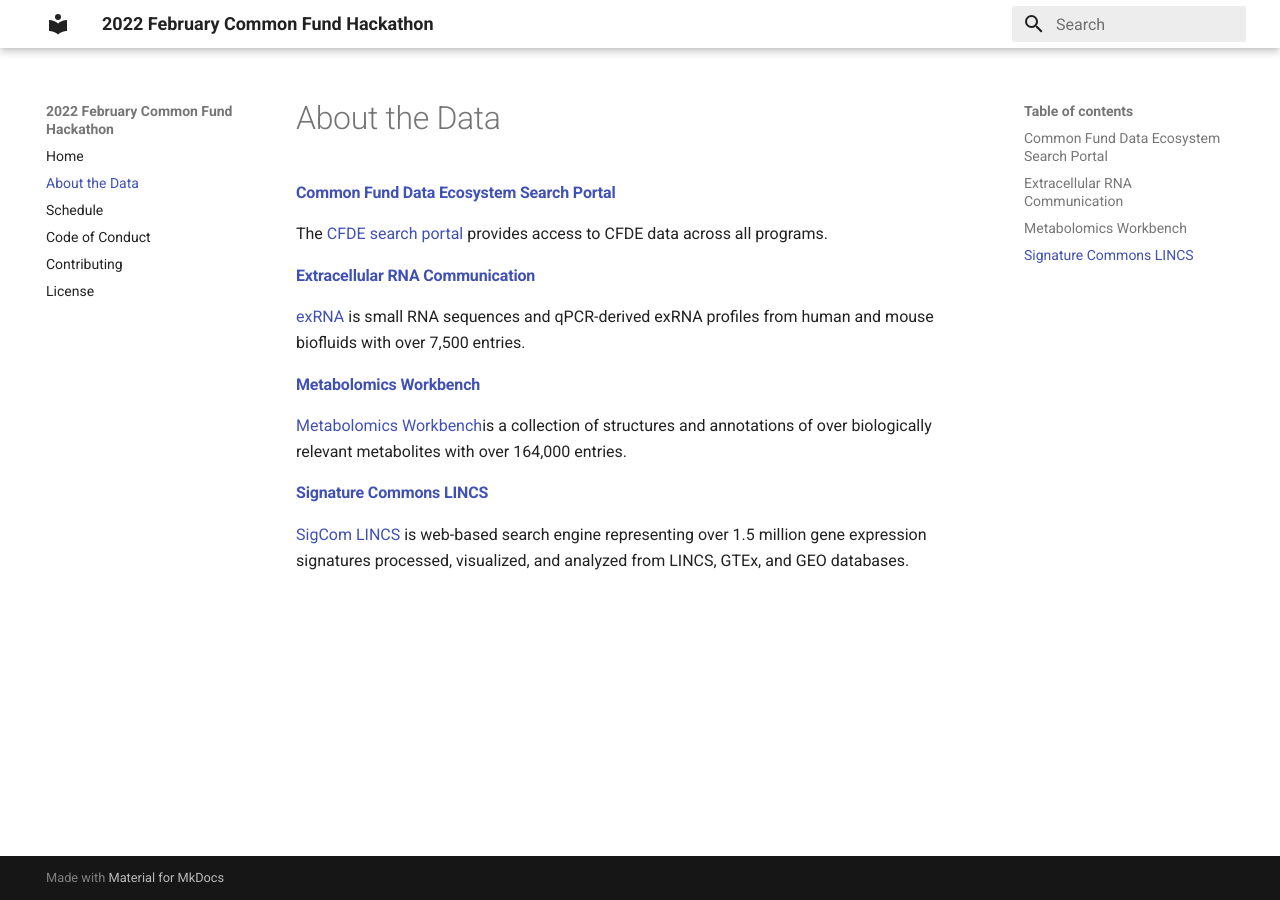
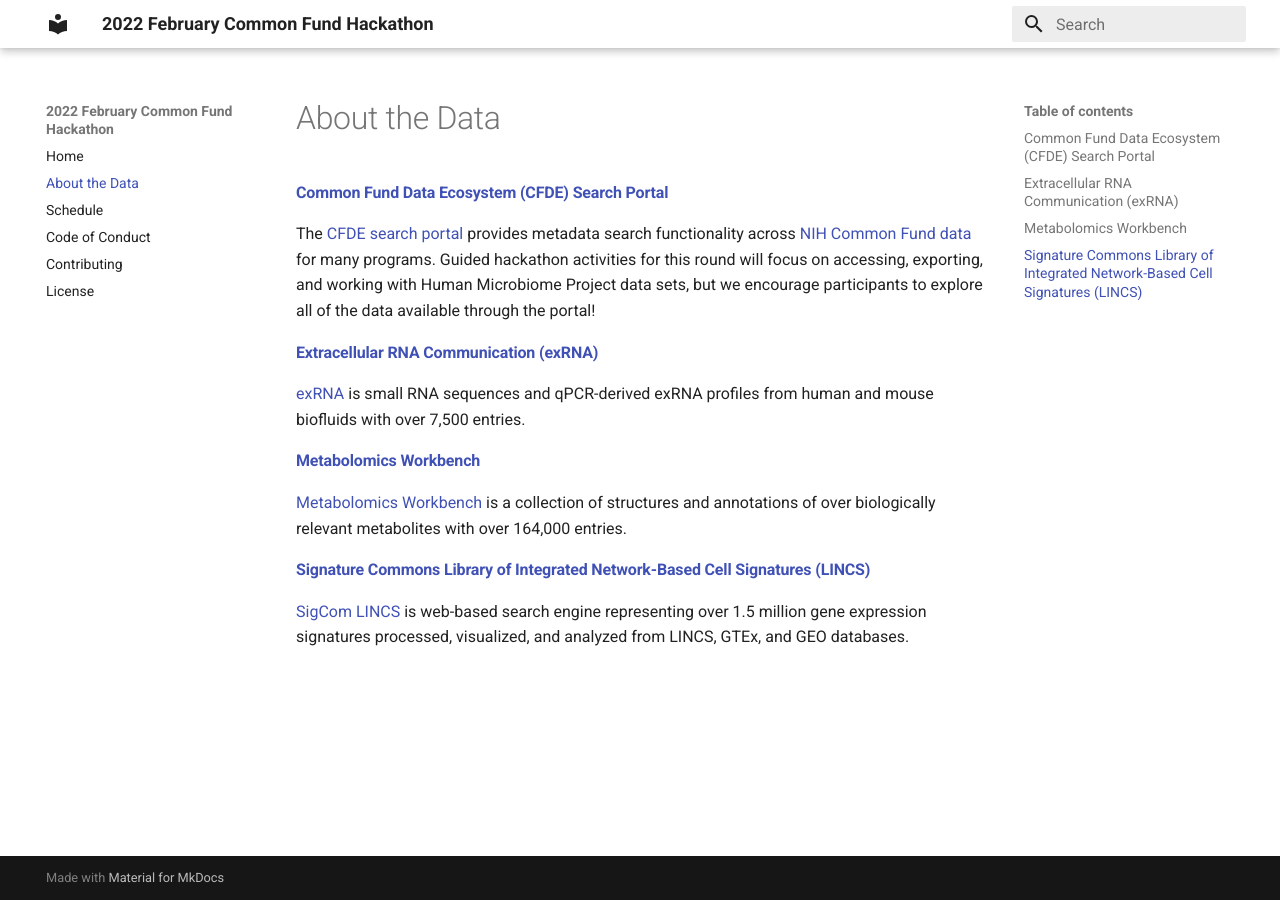
Before and after one commit to nih-cfde/2022-feb-hackathon, an MkDocs documentation site: the page built from docs/about.md, in a window 1280 px wide. Built offline with MkDocs 1.6.1 and Material for MkDocs 9.7.7, drawn with Linux system fonts in a browser that asks for light colours.

Commit message:
Update "about these data sets" page with focused HMP description for portal. (#7)
* adding cfde text on portal data and fix typo

* upd with HMP limited, data foo

* add enthusiasm

* wording

Co-authored-by: jessicalumian <jessica.mizzi@gmail.com>

```diff
--- a/docs/about.md
+++ b/docs/about.md
@@ -1,15 +1,21 @@
-#### [Common Fund Data Ecosystem Search Portal](https://app.nih-cfde.org/)
+#### [Common Fund Data Ecosystem (CFDE) Search Portal](https://app.nih-cfde.org/)
 
-The [CFDE search portal](https://app.nih-cfde.org/) provides access to CFDE data across all programs.
+The [CFDE search portal](https://app.nih-cfde.org/) provides metadata
+search functionality across
+[NIH Common Fund data](https://commonfund.nih.gov/) for many
+programs. Guided hackathon activities for this round will focus on
+accessing, exporting, and working with Human Microbiome Project data
+sets, but we encourage participants to explore all of the data available
+through the portal!
 
-#### [Extracellular RNA Communication](https://exrna-atlas.org/)
+#### [Extracellular RNA Communication (exRNA)](https://exrna-atlas.org/)
 
 [exRNA](https://exrna-atlas.org/) is small RNA sequences and qPCR-derived exRNA profiles from human and mouse biofluids with over 7,500 entries.
 
 #### [Metabolomics Workbench](https://www.metabolomicsworkbench.org/)
 
-[Metabolomics Workbench](https://www.metabolomicsworkbench.org/)is a collection of structures and annotations of over biologically relevant metabolites with over 164,000 entries.
+[Metabolomics Workbench](https://www.metabolomicsworkbench.org/) is a collection of structures and annotations of over biologically relevant metabolites with over 164,000 entries.
 
-#### [Signature Commons LINCS](https://maayanlab.cloud/sigcom-lincs/#/SignatureSearch/UpDown)
+#### [Signature Commons Library of Integrated Network-Based Cell Signatures (LINCS)](https://maayanlab.cloud/sigcom-lincs/#/SignatureSearch/UpDown)
 
 [SigCom LINCS](https://maayanlab.cloud/sigcom-lincs/#/SignatureSearch/UpDown) is web-based search engine representing over 1.5 million gene expression signatures processed, visualized, and analyzed from LINCS, GTEx, and GEO databases.
```
